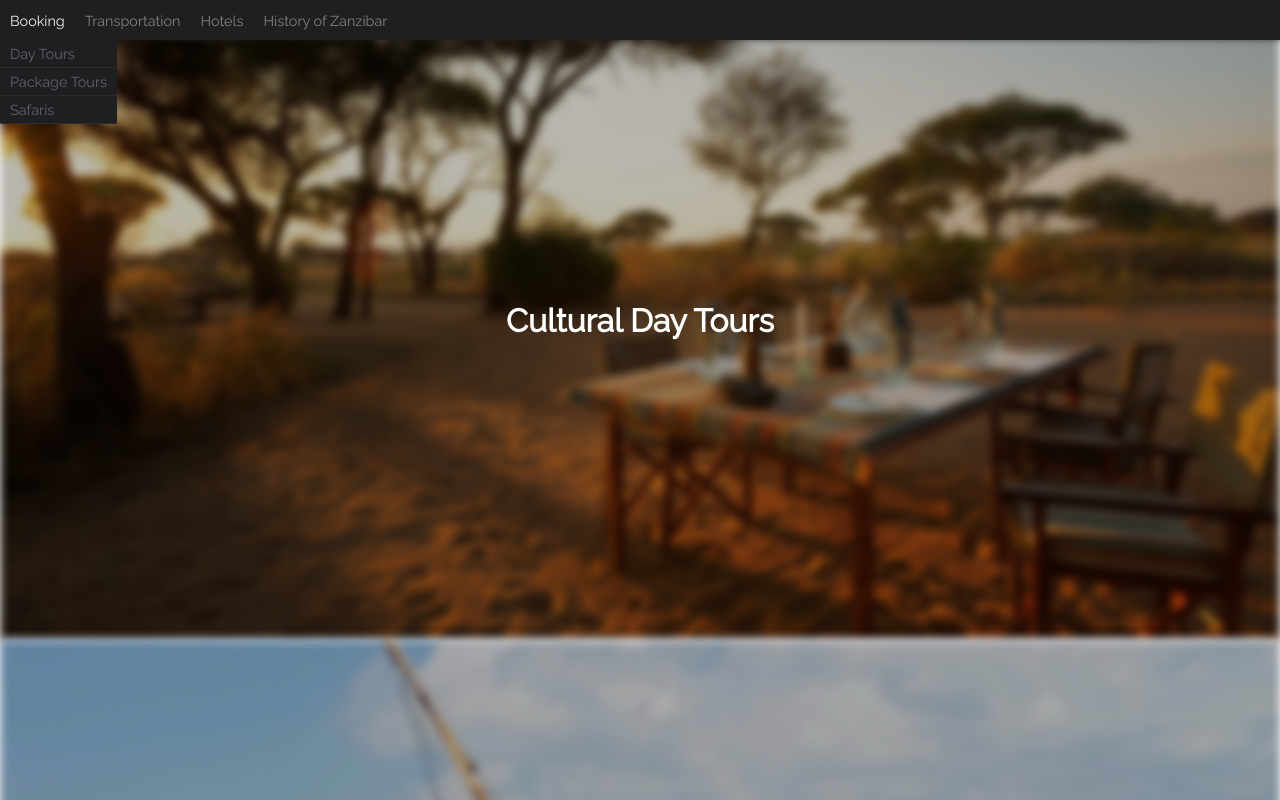
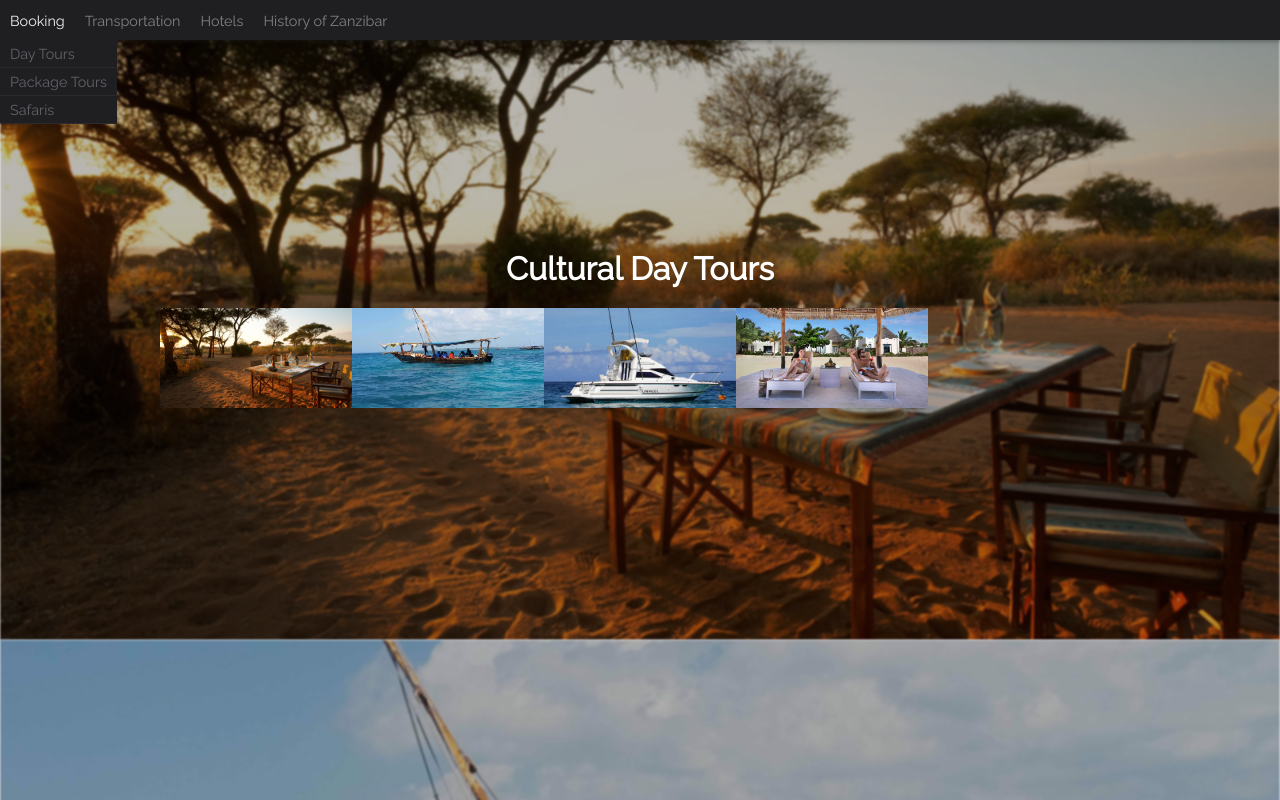
Before and after one commit to hleise/Neno, a React app: page /day-tours in a window 1280 px wide. Shown: the top 800 px of the page. Built offline with nearby package versions, Linux system fonts and the light colour scheme; a web font is replaced by a local one.

Commit message:
addding photo grid for day tours

```diff
--- a/src/components/Section.js
+++ b/src/components/Section.js
@@ -3,8 +3,8 @@ import React, { Component } from 'react';
 class Section extends Component {
   render() {
     return (
-      <div className="section">
-        <div className="section-content">
+      <div className='section'>
+        <div className='section-content'>
           {this.props.children}
         </div>
       </div>
--- /dev/null
+++ b/src/data/DayTours.json
@@ -0,0 +1,37 @@
+[
+  {
+    "sectionTitle":"Cultural Day",
+    "featuredTours": [
+      "../img/0.jpg",
+      "../img/0.jpg",
+      "../img/0.jpg",
+      "../img/0.jpg"
+    ]
+  },
+  {
+    "sectionTitle":"Boat",
+    "featuredTours": [
+      "../img/0.jpg",
+      "../img/0.jpg",
+      "../img/0.jpg",
+      "../img/0.jpg",
+      "../img/0.jpg",
+      "../img/0.jpg",
+      "../img/0.jpg"
+    ]
+  },
+  {
+    "sectionTitle":"Fishing",
+    "featuredTours": [
+      "../img/0.jpg",
+      "../img/0.jpg"
+    ]
+  },
+  {
+    "sectionTitle":"Other",
+    "featuredTours": [
+      "../img/0.jpg",
+      "../img/0.jpg"
+    ]
+  }
+]
--- a/src/pages/DayTours.js
+++ b/src/pages/DayTours.js
@@ -1,21 +1,38 @@
 import React, { Component } from 'react';
-import Section from '../components/Section.js';
-import NavBar from '../components/NavBar.js';
+import DayToursData from '../data/DayTours.json';
 
 class DayTours extends Component {
   render() {
-    const sections = ["Cultural Day","Boat","Fishing","Other"];
+    // const row1 = section.featuredTours.slice(0,5);
+    // const row2 = section.featuredTours.slice(5,9);
+    // const row3 = section.featuredTours.slice(9,13);
     return (
       <div className="day-tours">
-        {sections.map((title, i) =>
+        {DayToursData.map((section, i) =>
           <div className="tours-section">
             <h1 className="section-title">
-              {title + " Tours"}
+              {section.sectionTitle + " Tours"}
             </h1>
-           <img className='section-image' src={require('../img/' + i + '.jpg')} />
+           <img className='section-image' src={require("../img/" + i + ".jpg")} />
+           <div className='featured-tours'>
+             <div className='tours-row'>
+               {section.featuredTours.slice(0,4).map((tourImg, i) =>
+                 <div className='tour-block'>
+                   <img className='tour-image' src={require("../img/" + i + ".jpg")} />
+                 </div>
+               )}
+             </div>
+             <div className='tours-row'>
+               {section.featuredTours.slice(4,8).map((tourImg, i) =>
+                 <div className='tour-block'>
+                   <img className='tour-image' src={require("../img/" + i + ".jpg")} />
+                 </div>
+               )}
+             </div>
+
+           </div>
           </div>
         )}
-
       </div>
     );
   }
--- a/src/scss/components/DayTours.scss
+++ b/src/scss/components/DayTours.scss
@@ -4,6 +4,36 @@
     justify-content: center;
     align-items: center;
     height: 80vh;
+    flex-direction: column;
+
+    .featured-tours {
+      width: 75%;
+      display: flex;
+      justify-content: space-around;
+      z-index: 9;
+      flex-direction: column;
+
+      .tours-row {
+        display: flex;
+        justify-content: flex-start;
+
+        .tour-block {
+          width: 20%;
+
+          .tour-image {
+            width: 100%;
+            height: 100px;
+            object-fit: cover;
+            object-position: 50% 100%;
+          }
+        }
+      }
+
+
+    }
+
+
+
     .section-title {
       z-index: 9;
       color: white;
@@ -14,7 +44,9 @@
       height: 80vh;
       object-fit: cover;
       object-position: 50% 20%;
-      filter: brightness(70%) saturate(110%) sepia(10%) blur(5px);
+      filter: brightness(70%) saturate(110%) sepia(10%) blur(1px);
     }
+
+
   }
 }
```
